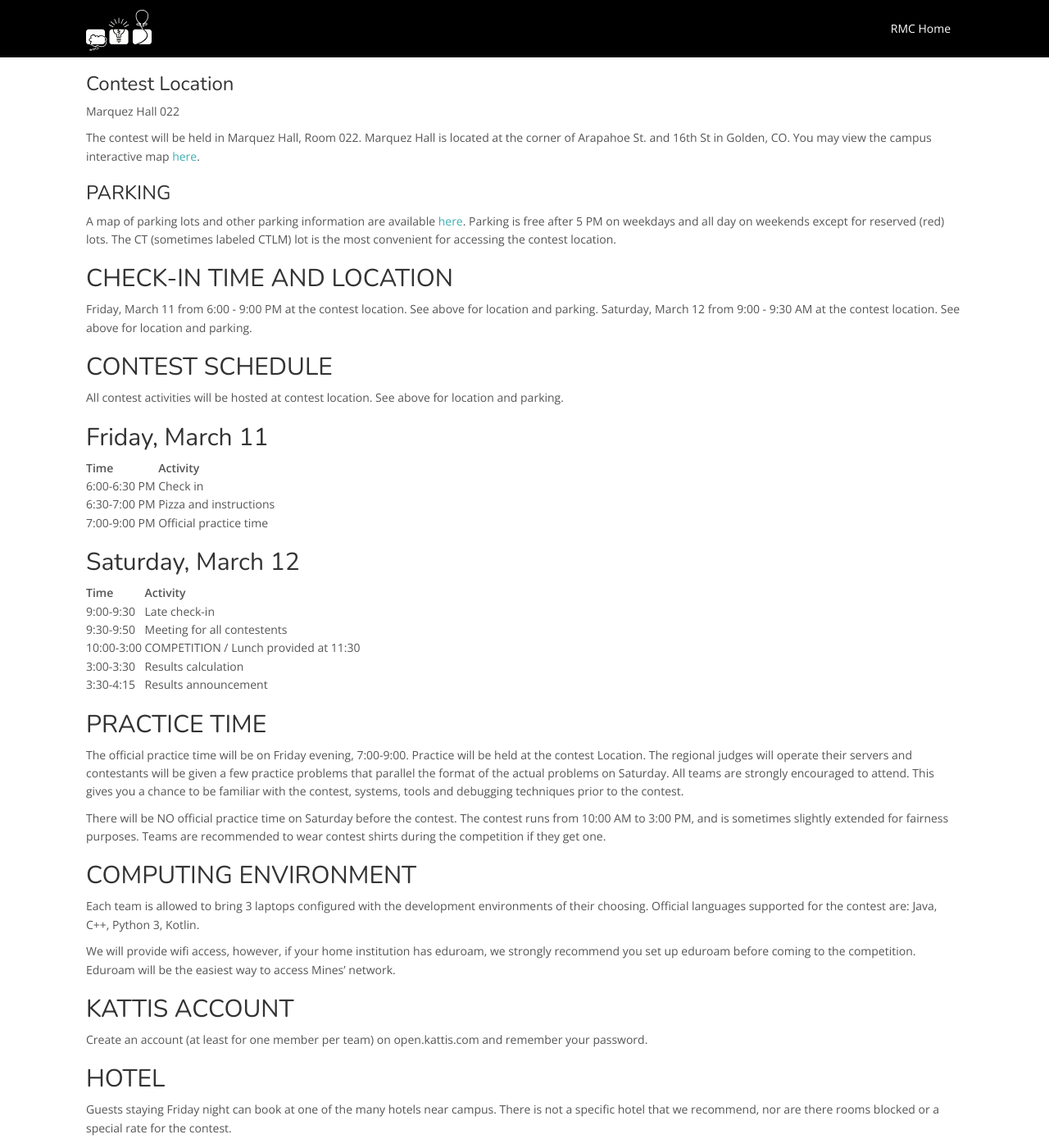
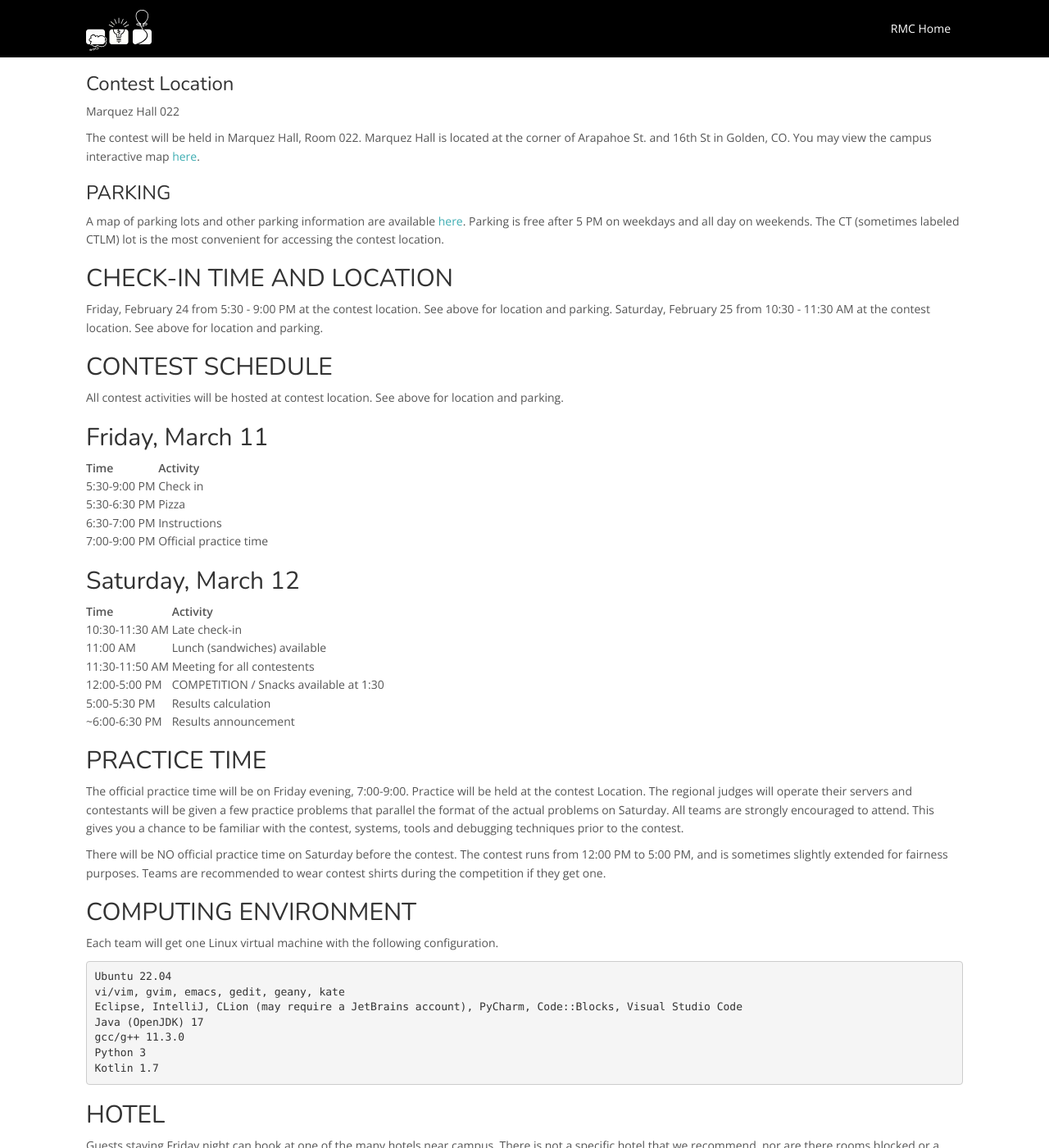
Before and after one commit to icpc/na-rocky-mountain-web, a Jekyll site: the page built from docs/mines/index.md, in a window 1280 px wide and 1400 px high, scrolled down 234 px. Shown: the whole window at 82% size. Built offline with Jekyll 4.4.1, drawn with Linux system fonts in a browser that asks for light colours; nearby versions of some CDN libraries; our own code applies the rules of GitHub Pages for plain Markdown files; some of the changed text lies outside the part shown.

Commit message:
Update index.md

````diff
--- a/docs/mines/index.md
+++ b/docs/mines/index.md
@@ -17,12 +17,12 @@ The contest will be held in Marquez Hall, Room 022.  Marquez Hall is located at
 
 ### PARKING
 
-A map of parking lots and other parking information are available [here](https://www.mines.edu/parking/). Parking is free after 5 PM on weekdays and all day on weekends except for reserved (red) lots. The CT (sometimes labeled CTLM) lot is the most convenient for accessing the contest location.
+A map of parking lots and other parking information are available [here](https://www.mines.edu/parking/). Parking is free after 5 PM on weekdays and all day on weekends. The CT (sometimes labeled CTLM) lot is the most convenient for accessing the contest location.
 
 ## CHECK-IN TIME AND LOCATION
 
-Friday, March 11 from 6:00 - 9:00 PM at the contest location. See above for location and parking.
-Saturday, March 12 from 9:00 - 9:30 AM at the contest location. See above for location and parking.
+Friday, February 24 from 5:30 - 9:00 PM at the contest location. See above for location and parking.
+Saturday, February 25 from 10:30 - 11:30 AM at the contest location. See above for location and parking.
 
 ## CONTEST SCHEDULE
 
@@ -32,49 +32,54 @@ All contest activities will be hosted at contest location. See above for locatio
 
 | Time         |     | Activity                |
 | ------------ | --- | ----------------------- |
-| 6:00-6:30 PM |     | Check in                |
-| 6:30-7:00 PM |     | Pizza and instructions  |
+| 5:30-9:00 PM |     | Check in                |
+| 5:30-6:30 PM |     | Pizza                   |
+| 6:30-7:00 PM |     | Instructions            |
 | 7:00-9:00 PM |     | Official practice time  |
 
 ## Saturday, March 12
 
-| Time       |     | Activity                              |
-| ---------- | --- | ------------------------------------- |
-| 9:00-9:30  |     | Late check-in                         |
-| 9:30-9:50  |     | Meeting for all contestents           |
-| 10:00-3:00 |     | COMPETITION / Lunch provided at 11:30 |
-| 3:00-3:30  |     | Results calculation                   |
-| 3:30-4:15  |     | Results announcement                  |
+| Time           |     | Activity                               |
+| -------------- | --- | -------------------------------------- |
+| 10:30-11:30 AM |     | Late check-in                          |
+| 11:00 AM       |     | Lunch (sandwiches) available           |
+| 11:30-11:50 AM |     | Meeting for all contestents            |
+| 12:00-5:00 PM  |     | COMPETITION / Snacks available at 1:30 |
+| 5:00-5:30 PM   |     | Results calculation                    |
+| ~6:00-6:30 PM  |     | Results announcement                   |
 
 ## PRACTICE TIME
 
 The official practice time will be on Friday evening, 7:00-9:00. Practice will be held at the contest Location. The regional judges will operate their servers and contestants will be given a few practice problems that parallel the format of the actual problems on Saturday. All teams are strongly encouraged to attend. This gives you a chance to be familiar with the contest, systems, tools and debugging techniques prior to the contest.
 
 There will be NO official practice time on Saturday before the contest.
-The contest runs from 10:00 AM to 3:00 PM, and is sometimes slightly extended for fairness purposes. Teams are recommended to wear contest shirts during the competition if they get one.
+The contest runs from 12:00 PM to 5:00 PM, and is sometimes slightly extended for fairness purposes. Teams are recommended to wear contest shirts during the competition if they get one.
 
 ## COMPUTING ENVIRONMENT
 
-<!--
 Each team will get one Linux virtual machine with the following configuration.
 
 ```
-Ubuntu 16.04 running on an i7-4790@3.6GHz with 4GB ram
-Atom, CLion, Emacs, Geany, IDEA, Netbeans, PyCharm, VIM, Visual Studio Code
-Java 1.8
-gcc/g++ 7.3
-Python 2.7 and 3.6
-Kotlin 1.2
+Ubuntu 22.04
+vi/vim, gvim, emacs, gedit, geany, kate
+Eclipse, IntelliJ, CLion (may require a JetBrains account), PyCharm, Code::Blocks, Visual Studio Code
+Java (OpenJDK) 17
+gcc/g++ 11.3.0
+Python 3
+Kotlin 1.7
 ```
--->
 
+<!--
 Each team is allowed to bring 3 laptops configured with the development environments of their choosing.  Official languages supported for the contest are: Java, C++, Python 3, Kotlin.
 
 We will provide wifi access, however, if your home institution has eduroam, we strongly recommend you set up eduroam before coming to the competition.  Eduroam will be the easiest way to access Mines' network.
+-->
 
+<!--
 ## KATTIS ACCOUNT
 
 Create an account (at least for one member per team) on open.kattis.com and remember your password.
+-->
 <!--Only printed references will be allowed during the contest
 NO digital devices will be allowed to use during the contest-->
 
@@ -92,6 +97,7 @@ If you have special dietary needs, please let us know. We will do our best to me
 
 Friday evening: Pizza
 Saturday lunch: Sandwiches
+Saturday snacks: TBD
 
 ## CONTACT INFORMATION
 
````
Also changed, not shown: other parts of docs/mines/index.md (+1 -1 lines).
